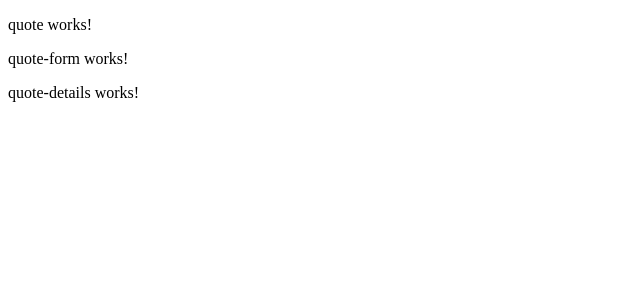
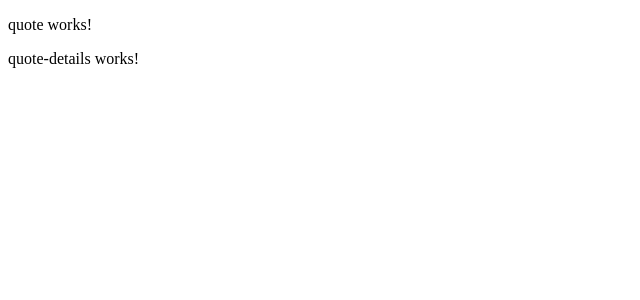
Before and after one commit to KingVulkan/Quotes-Ip, an Angular app: page / in a window 1280 px wide. Shown: the top 300 px of the page, without its empty margins (0-640 px from the left). Built offline with nearby package versions, Linux system fonts and the light colour scheme.

Commit message:
adds containers

```diff
--- a/src/app/quote-form/quote-form.component.html
+++ b/src/app/quote-form/quote-form.component.html
@@ -1,3 +1,4 @@
-<p>
-  quote-form works!
-</p>
+<div class="container-fluid">
+  <div class="row">
+      <form #goalForm='ngForm'>
+          <div class="form-group">
```
